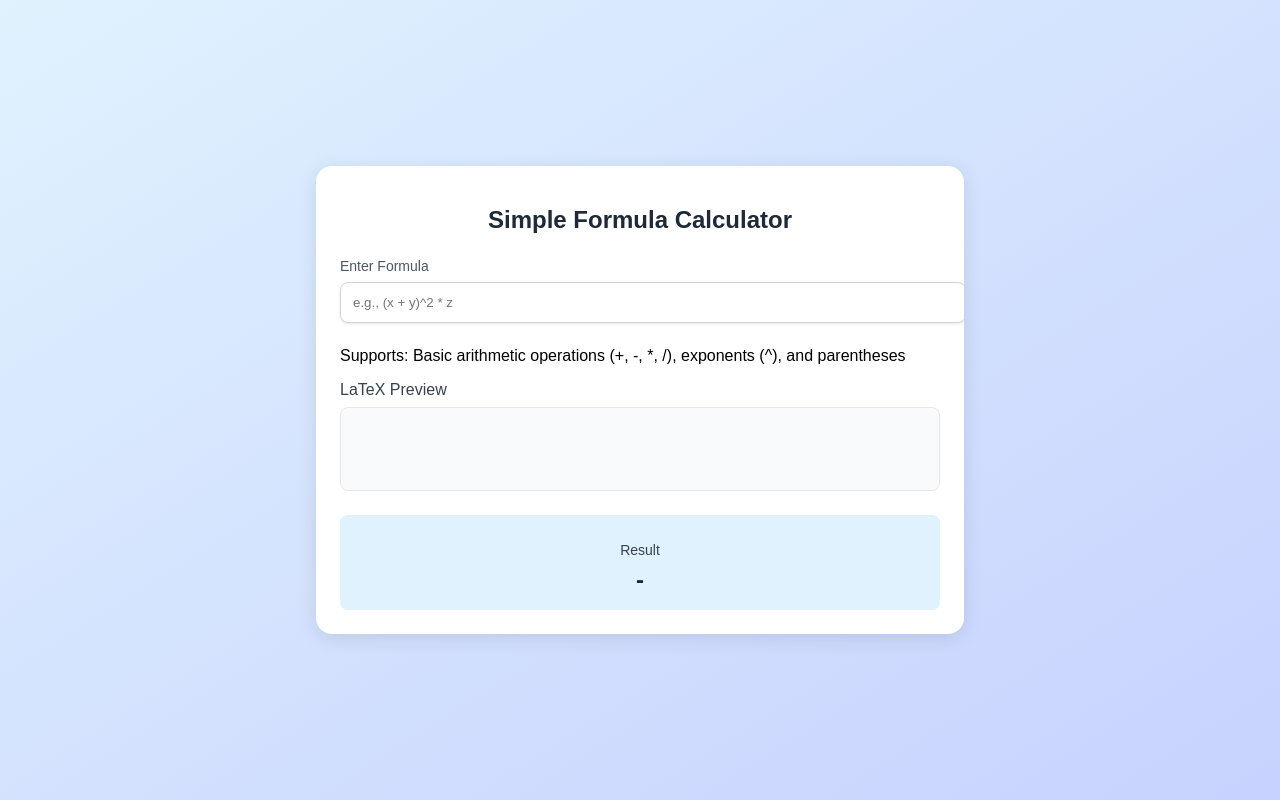
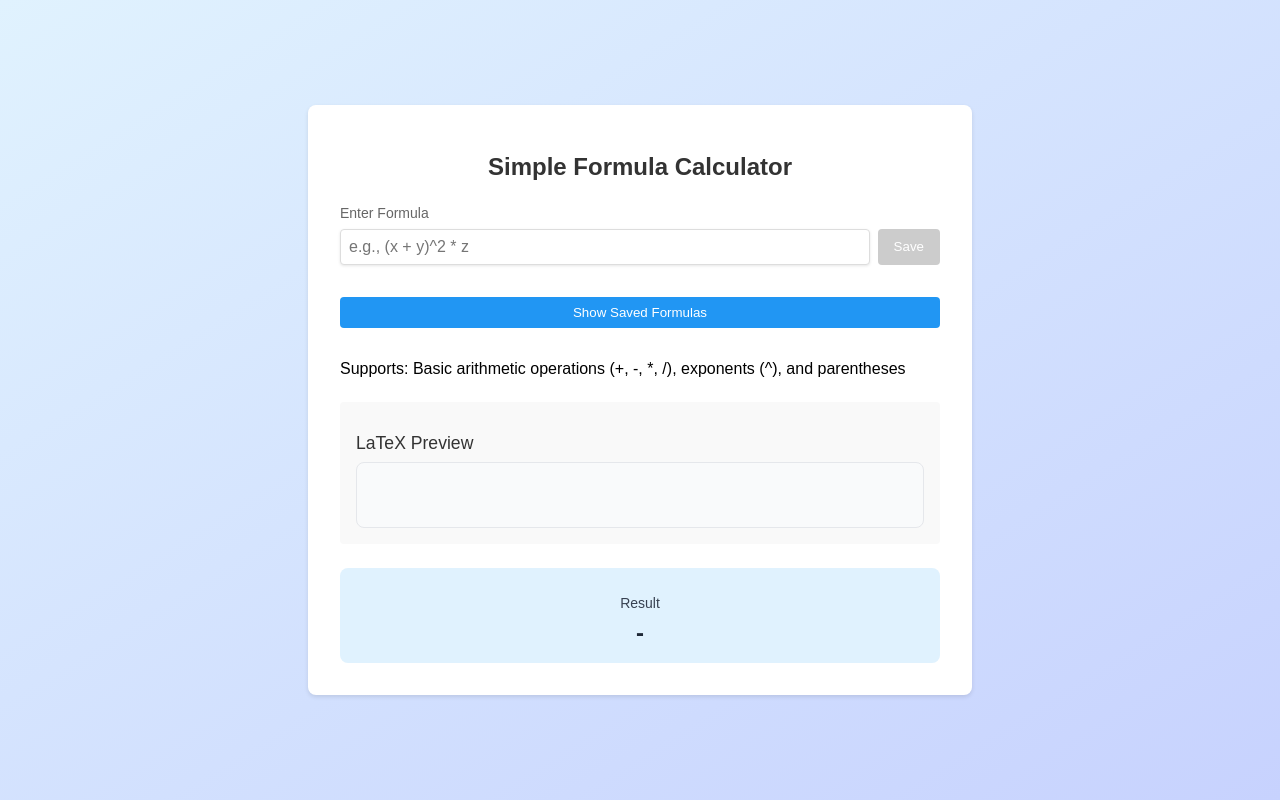
Before and after one commit to Shikhar-Khare/formula-calculator, a React (Create React App) app in the folder myapp/: page / in a window 1280 px wide. Built offline with nearby package versions, Linux system fonts and the light colour scheme.

Commit message:
save-user-funtionality

```diff
--- a/myapp/src/App.js
+++ b/myapp/src/App.js
@@ -1,10 +1,9 @@
-import React, { useState } from "react";
+import React, { useState, useEffect } from "react";
 import Latex from "react-latex-next";
 import "katex/dist/katex.min.css";
 
 const evaluateFormula = (formula, variables) => {
   try {
-    // Replace variables with their values
     let processedFormula = formula;
     Object.keys(variables).forEach((variable) => {
       const regex = new RegExp(`\\b${variable}\\b`, "g");
@@ -12,10 +11,7 @@ const evaluateFormula = (formula, variables) => {
     });
 
     const evaluateExpression = (expr) => {
-      // Remove spaces
       expr = expr.replace(/\s+/g, "");
-
-      // Find innermost parentheses and evaluate them first
       let parenthesesMatch = /\(([^()]+)\)/.exec(expr);
       while (parenthesesMatch) {
         const result = evaluateBasicExpression(parenthesesMatch[1]);
@@ -25,48 +21,29 @@ const evaluateFormula = (formula, variables) => {
           expr.substring(parenthesesMatch.index + parenthesesMatch[0].length);
         parenthesesMatch = /\(([^()]+)\)/.exec(expr);
       }
-
       return evaluateBasicExpression(expr);
     };
 
     const evaluateBasicExpression = (expr) => {
-      // Handle exponents
       while (expr.match(/(-?\d*\.?\d+)\^(-?\d*\.?\d+)/)) {
         expr = expr.replace(/(-?\d*\.?\d+)\^(-?\d*\.?\d+)/g, (_, base, exp) =>
           Math.pow(parseFloat(base), parseFloat(exp))
         );
       }
-
-      // Handle multiplication and division
       while (expr.match(/(-?\d*\.?\d+)([*/])(-?\d*\.?\d+)/)) {
         expr = expr.replace(
           /(-?\d*\.?\d+)([*/])(-?\d*\.?\d+)/g,
-          (_, a, op, b) => {
-            a = parseFloat(a);
-            b = parseFloat(b);
-            return op === "*" ? a * b : b === 0 ? NaN : a / b;
-          }
+          (_, a, op, b) => (op === "*" ? a * b : b === 0 ? NaN : a / b)
         );
       }
-
-      // Handle addition and subtraction
       while (expr.match(/(-?\d*\.?\d+)([+-])(-?\d*\.?\d+)/)) {
         expr = expr.replace(
           /(-?\d*\.?\d+)([+-])(-?\d*\.?\d+)/g,
-          (_, a, op, b) => {
-            return op === "+"
-              ? parseFloat(a) + parseFloat(b)
-              : parseFloat(a) - parseFloat(b);
-          }
+          (_, a, op, b) =>
+            op === "+" ? parseFloat(a) + parseFloat(b) : parseFloat(a) - b
         );
       }
-
-      // If the expression is just a number, return it
-      if (/^-?\d*\.?\d+$/.test(expr)) {
-        return parseFloat(expr);
-      }
-
-      return NaN;
+      return /^-?\d*\.?\d+$/.test(expr) ? parseFloat(expr) : NaN;
     };
 
     const result = evaluateExpression(processedFormula);
@@ -79,14 +56,8 @@ const evaluateFormula = (formula, variables) => {
 
 const convertToLatex = (input) => {
   if (!input) return "";
-
-  // Remove spaces
   let formula = input.replace(/\s+/g, "");
-
-  // Handle simple exponents
   formula = formula.replace(/\^([a-zA-Z\d])/g, "^{$1}");
-
-  // Handle complex exponents with subscripts inside parentheses
   formula = formula.replace(/\^[\(]([^)]+)[\)]/g, (_, group) => {
     const convertedGroup = group.replace(
       /([a-zA-Z])_([a-zA-Z\d]+)/g,
@@ -94,22 +65,13 @@ const convertToLatex = (input) => {
     );
     return `^{${convertedGroup}}`;
   });
-
-  // Handle simple subscripts
   formula = formula.replace(/([a-zA-Z])_([a-zA-Z\d]+)/g, "$1_{$2}");
-
-  // Replace operators
   formula = formula.replace(/\*/g, "\\cdot ");
   formula = formula.replace(/\//g, "\\div ");
-
-  // Handle parentheses
   formula = formula.replace(/\(/g, "\\left(");
   formula = formula.replace(/\)/g, "\\right)");
-
-  // Add spaces around operators
   formula = formula.replace(/\+/g, " + ");
   formula = formula.replace(/(?<!^)\s*-\s*/g, " - ");
-
   return formula;
 };
 
@@ -119,25 +81,41 @@ function App() {
   const [result, setResult] = useState(null);
   const [error, setError] = useState("");
   const [latexFormula, setLatexFormula] = useState("");
+  const [savedFormulas, setSavedFormulas] = useState([]);
+  const [isListOpen, setIsListOpen] = useState(false);
 
-  const handleFormulaChange = (e) => {
-    const newFormula = e.target.value;
-    setFormula(newFormula);
-    setLatexFormula(convertToLatex(newFormula));
+  useEffect(() => {
+    const savedFormula = localStorage.getItem("formula");
+    const savedFormulasList =
+      JSON.parse(localStorage.getItem("savedFormulas")) || [];
 
-    // Extract variables
+    if (savedFormula) {
+      setFormula(savedFormula);
+      setLatexFormula(convertToLatex(savedFormula));
+      updateVariables(savedFormula);
+    }
+
+    setSavedFormulas(savedFormulasList);
+  }, []);
+
+  useEffect(() => {
+    localStorage.setItem("formula", formula);
+  }, [formula]);
+
+  useEffect(() => {
+    localStorage.setItem("savedFormulas", JSON.stringify(savedFormulas));
+  }, [savedFormulas]);
+
+  const updateVariables = (newFormula) => {
     const variableRegex = /\b[a-zA-Z]\b/g;
     const matchedVariables = [
       ...new Set(newFormula.match(variableRegex) || []),
     ];
-
     const newVariables = {};
     matchedVariables.forEach(
       (variable) => (newVariables[variable] = variables[variable] || 0)
     );
     setVariables(newVariables);
-
-    // Calculate result
     const calculatedResult = evaluateFormula(newFormula, newVariables);
     setResult(calculatedResult);
     setError(
@@ -145,16 +123,39 @@ function App() {
     );
   };
 
+  const handleFormulaChange = (e) => {
+    const newFormula = e.target.value;
+    setFormula(newFormula);
+    setLatexFormula(convertToLatex(newFormula));
+    updateVariables(newFormula);
+  };
+
   const handleVariableChange = (key, value) => {
     const updatedVariables = { ...variables, [key]: parseFloat(value) || 0 };
     setVariables(updatedVariables);
-
-    // Recalculate result when variables change
     const calculatedResult = evaluateFormula(formula, updatedVariables);
     setResult(calculatedResult);
     setError(
       calculatedResult === "Invalid Formula" ? "Invalid formula entered" : ""
     );
+  };
+
+  const handleSaveFormula = () => {
+    if (formula && !savedFormulas.includes(formula)) {
+      setSavedFormulas([...savedFormulas, formula]);
+    }
+  };
+
+  const handleLoadFormula = (selectedFormula) => {
+    setFormula(selectedFormula);
+    setLatexFormula(convertToLatex(selectedFormula));
+    updateVariables(selectedFormula);
+    setIsListOpen(false);
+  };
+
+  const handleDeleteFormula = (formulaToDelete, event) => {
+    event.stopPropagation();
+    setSavedFormulas(savedFormulas.filter((f) => f !== formulaToDelete));
   };
 
   return (
@@ -164,6 +165,7 @@ function App() {
 
         <div className="input-group">
           <label className="label">Enter Formula</label>
+          <div className="formula-input-container">
             <input
               type="text"
               placeholder="e.g., (x + y)^2 * z"
@@ -171,6 +173,49 @@ function App() {
               onChange={handleFormulaChange}
               className="input-field"
             />
+            <button
+              onClick={handleSaveFormula}
+              className="save-button"
+              disabled={!formula || savedFormulas.includes(formula)}
+            >
+              Save
+            </button>
+          </div>
+        </div>
+
+        <div className="saved-formulas">
+          <button
+            className="toggle-list-button"
+            onClick={() => setIsListOpen(!isListOpen)}
+          >
+            {isListOpen ? "Hide Saved Formulas" : "Show Saved Formulas"}
+          </button>
+
+          {isListOpen && (
+            <div className="formulas-list">
+              {savedFormulas.length === 0 ? (
+                <div className="no-formulas">No saved formulas</div>
+              ) : (
+                savedFormulas.map((savedFormula, index) => (
+                  <div
+                    key={index}
+                    className="formula-item"
+                    onClick={() => handleLoadFormula(savedFormula)}
+                  >
+                    <div className="formula-latex">
+                      <Latex>{"$" + convertToLatex(savedFormula) + "$"}</Latex>
+                    </div>
+                    <button
+                      className="delete-button"
+                      onClick={(e) => handleDeleteFormula(savedFormula, e)}
+                    >
+                      ×
+                    </button>
+                  </div>
+                ))
+              )}
+            </div>
+          )}
         </div>
 
         <div className="support-info text-sm text-gray-600 mt-2">
--- a/myapp/src/index.css
+++ b/myapp/src/index.css
@@ -112,7 +112,7 @@ body {
 
 .variable-item {
   background-color: #F3F4F6;
-  padding: 16px;
+  padding: 16px 26px 16px 16px;
   border-radius: 8px;
 }
 
@@ -164,3 +164,216 @@ body {
   color: #B91C1C; /* Dark red for error message */
   text-align: center;
 }
+
+.app-container {
+  position: relative;
+  padding: 20px;
+}
+
+.sidebar {
+  position: fixed;
+  top: 0;
+  right: -300px;
+  width: 300px;
+  height: 100%;
+  background-color: #f0f0f0;
+  transition: right 0.3s;
+  padding: 10px;
+  overflow-y: auto;
+}
+
+.sidebar.open {
+  right: 0;
+}
+
+.sidebar-toggle {
+  position: fixed;
+  top: 10px;
+  right: 10px;
+  z-index: 100;
+}
+
+.latex-preview {
+  margin-top: 10px;
+}
+
+/* App Container */
+.app-container {
+  display: flex;
+  justify-content: center;
+  align-items: center;
+  min-height: 100vh;
+  padding: 20px;
+  background-color: #f5f5f5;
+}
+
+.calculator-card {
+  background: white;
+  padding: 2rem;
+  border-radius: 8px;
+  box-shadow: 0 2px 4px rgba(0, 0, 0, 0.1);
+  width: 100%;
+  max-width: 600px;
+}
+
+/* Title */
+.title {
+  font-size: 1.5rem;
+  font-weight: bold;
+  margin-bottom: 1.5rem;
+  color: #333;
+  text-align: center;
+}
+
+/* Input Group */
+.input-group {
+  margin-bottom: 1rem;
+}
+
+.label {
+  display: block;
+  margin-bottom: 0.5rem;
+  font-weight: 500;
+  color: #666;
+}
+
+.formula-input-container {
+  display: flex;
+  gap: 8px;
+}
+
+.input-field {
+  width: 100%;
+  padding: 0.5rem;
+  border: 1px solid #ddd;
+  border-radius: 4px;
+  font-size: 1rem;
+}
+
+/* Save Button */
+.save-button {
+  padding: 8px 16px;
+  background-color: #4CAF50;
+  color: white;
+  border: none;
+  border-radius: 4px;
+  cursor: pointer;
+  transition: background-color 0.2s;
+}
+
+.save-button:hover {
+  background-color: #45a049;
+}
+
+.save-button:disabled {
+  background-color: #cccccc;
+  cursor: not-allowed;
+}
+
+/* Toggle List Button */
+.toggle-list-button {
+  margin: 16px 0;
+  padding: 8px 16px;
+  background-color: #2196F3;
+  color: white;
+  border: none;
+  border-radius: 4px;
+  cursor: pointer;
+  width: 100%;
+  transition: background-color 0.2s;
+}
+
+.toggle-list-button:hover {
+  background-color: #1976D2;
+}
+
+/* Formulas List */
+.formulas-list {
+  border: 1px solid #ddd;
+  border-radius: 4px;
+  margin-top: 8px;
+  max-height: 200px;
+  overflow-y: auto;
+}
+
+.formula-item {
+  display: flex;
+  justify-content: space-between;
+  align-items: center;
+  padding: 8px 16px;
+  border-bottom: 1px solid #eee;
+  cursor: pointer;
+  transition: background-color 0.2s;
+}
+
+.formula-item:last-child {
+  border-bottom: none;
+}
+
+.formula-item:hover {
+  background-color: #f5f5f5;
+}
+
+.formula-latex {
+  flex-grow: 1;
+}
+
+.delete-button {
+  background: none;
+  border: none;
+  color: #ff4444;
+  font-size: 20px;
+  cursor: pointer;
+  padding: 0 8px;
+  transition: color 0.2s;
+}
+
+.delete-button:hover {
+  color: #cc0000;
+}
+
+.no-formulas {
+  padding: 16px;
+  text-align: center;
+  color: #666;
+}
+
+/* LaTeX Preview */
+.latex-preview {
+  margin: 1.5rem 0;
+  padding: 1rem;
+  background-color: #f9f9f9;
+  border-radius: 4px;
+}
+
+.preview-title {
+  font-size: 1.1rem;
+  font-weight: 500;
+  margin-bottom: 0.5rem;
+  color: #333;
+}
+
+.latex-output {
+  min-height: 2rem;
+  display: flex;
+  align-items: center;
+  justify-content: center;
+}
+
+/* Variables Input */
+.variables-input {
+  margin: 1.5rem 0;
+}
+
+.variables-title {
+  font-size: 1.1rem;
+  font-weight: 500;
+  margin-bottom: 1rem;
+  color: #333;
+}
+
+.variables-grid {
+  display: grid;
+  grid-template-columns: repeat(auto-fill, minmax(120px, 1fr));
+  gap: 1rem;
+}
```
Lines whose indentation alone changed are shown as unchanged.
